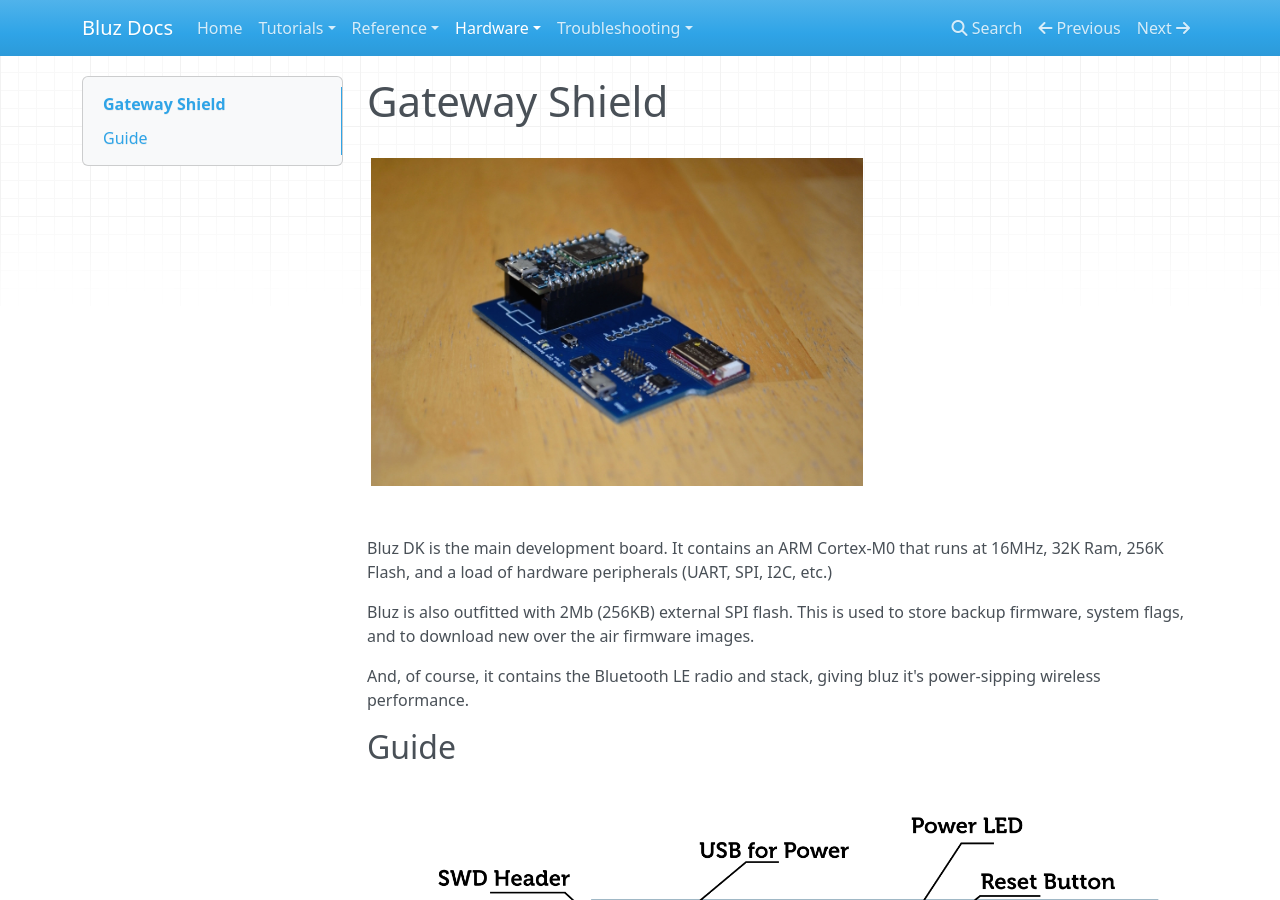
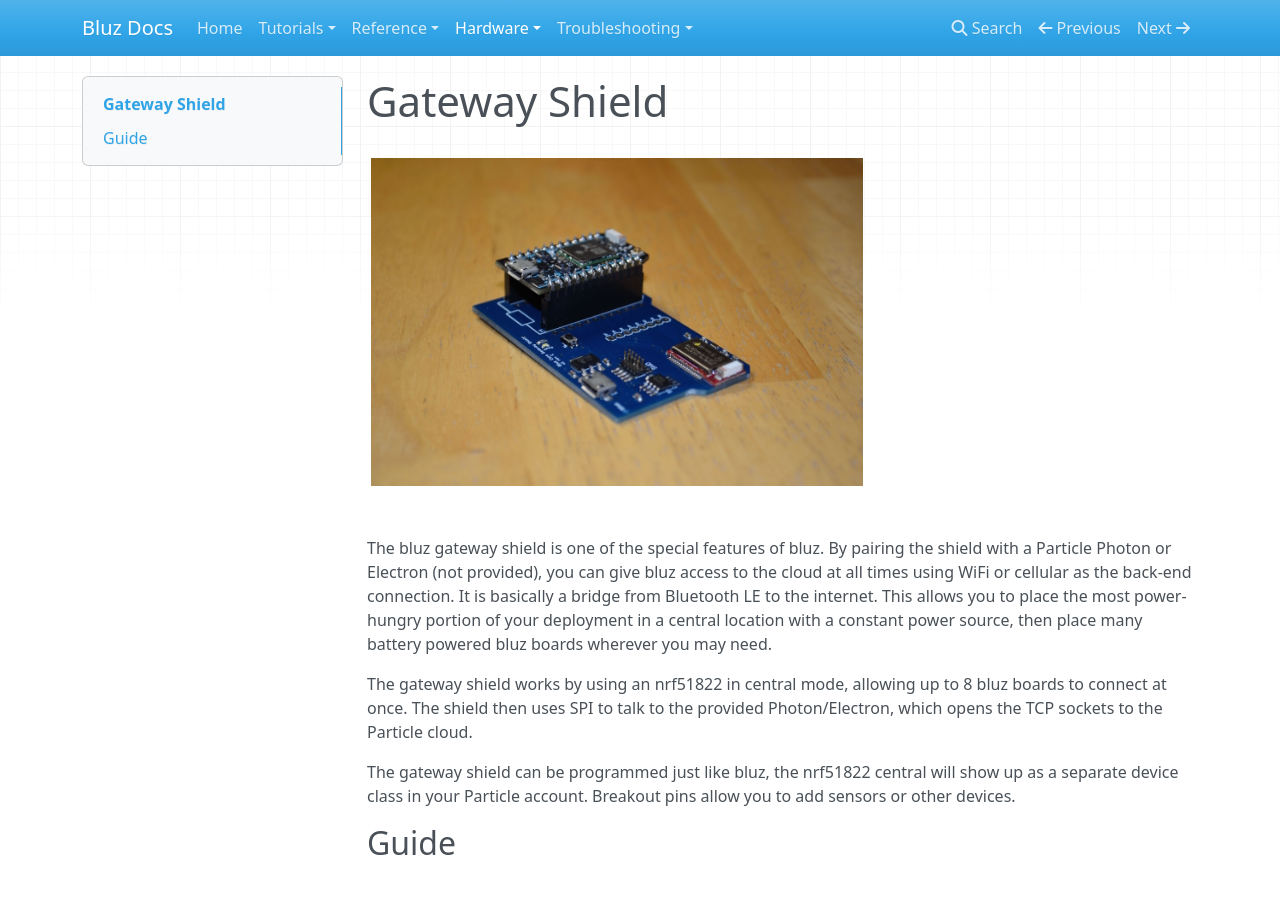
Before and after one commit to bluzDK/bluz-docs, an MkDocs documentation site: the page built from docs/hardware/gw_shield.md, in a window 1280 px wide and 900 px high. Built offline with MkDocs 1.6.1, drawn with Linux system fonts in a browser that asks for light colours; nearby versions of some CDN libraries; old or Windows-style settings are respelled for this version of MkDocs.

Commit message:
change gateway shield documentation. add docs for jlink and gateway

```diff
--- a/docs/hardware/gw_shield.md
+++ b/docs/hardware/gw_shield.md
@@ -2,11 +2,16 @@
 
 ![hero](/img/gw_shield.jpg)
 
-Bluz DK is the main development board. It contains an ARM Cortex-M0 that runs at 16MHz, 32K Ram, 256K Flash, and a load of hardware peripherals (UART, SPI, I2C, etc.)
+The bluz gateway shield is one of the special features of bluz. By pairing the shield with a Particle Photon or Electron (not provided),
+you can give bluz access to the cloud at all times using WiFi or cellular as the back-end connection. It is basically a
+bridge from Bluetooth LE to the internet. This allows you to place the most power-hungry portion of your deployment in
+a central location with a constant power source, then place many battery powered bluz boards wherever you may need.
 
-Bluz is also outfitted with 2Mb (256KB) external SPI flash. This is used to store backup firmware, system flags, and to download new over the air firmware images.
+The gateway shield works by using an nrf51822 in central mode, allowing up to 8 bluz boards to connect at once. The shield
+then uses SPI to talk to the provided Photon/Electron, which opens the TCP sockets to the Particle cloud.
 
-And, of course, it contains the Bluetooth LE radio and stack, giving bluz it's power-sipping wireless performance.
+The gateway shield can be programmed just like bluz, the nrf51822 central will show up as a separate device class in your
+Particle account. Breakout pins allow you to add sensors or other devices.
 
 ##Guide
 ![Bluz DK](/img/bluz_GatewayShield_guide.png)
--- a/mkdocs.yml
+++ b/mkdocs.yml
@@ -23,6 +23,8 @@ pages:
   - 'Bluz DK': hardware/dk.md
   - 'CR2032 Battery Shield': hardware/battery.md
   - 'Gateway Shield': hardware/gw_shield.md
+  - 'Gateway': hardware/gw.md
+  - 'J-Link Shield': hardware/jlink.md
 - Troubleshooting:
   - "SOS Codes": troubleshooting/sos.md
 extra_css:
```
Also changed, not shown: docs/hardware/gw.md (added, +14 -0 lines), docs/hardware/jlink.md (added, +11 -0 lines), docs/img/gw.jpg (added), docs/img/jlink.jpg (added).
